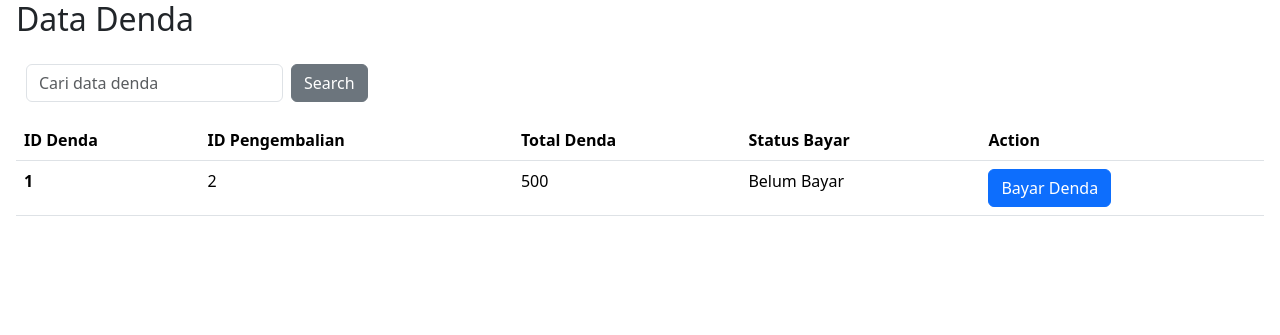
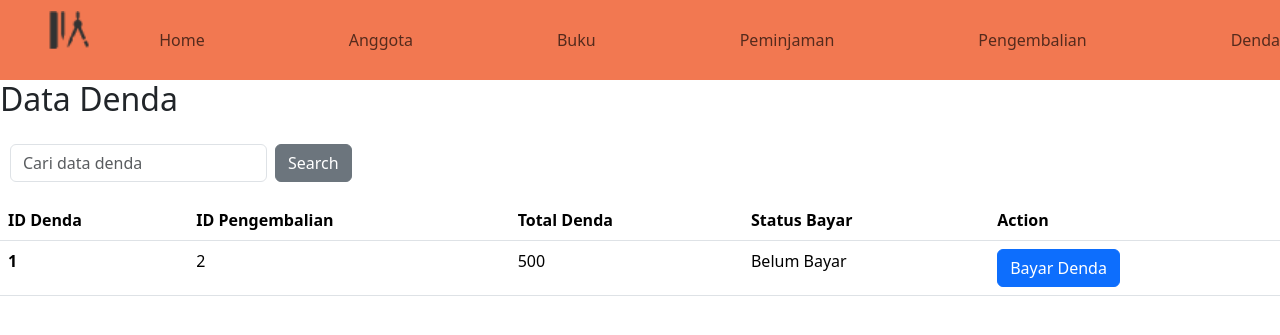
Before and after one commit to Ba3yoo/PAW-PERPUS, a PHP site: page /denda.php in a window 1280 px wide; the page is wider, and only the part inside the window is pictured. Shown: the top 335 px of that part. Run offline with PHP 8.4, Linux system fonts and the light colour scheme; data comes from the database, SQL or seed files in the repository.

Commit message:
waw nambah

```diff
--- a/Model/m_pengembalian.php
+++ b/Model/m_pengembalian.php
@@ -48,7 +48,6 @@
                   FROM pengembalian
                   WHERE id_pengembalian = ?";
 
-        // Gunakan prepared statement untuk melindungi dari SQL injection
         $stmt = $mysqli->prepare($query);
         $stmt->bind_param("i", $id_pengembalian);
         $stmt->execute();
@@ -57,7 +56,6 @@
         while ($row = $result->fetch_assoc()) {
             $date = $row["tanggal"];
             if ($date > 0) {
-                // Insert data denda dengan perhitungan tanggal * 500
                 $total_denda = $date * 500;
                 $mysqli->query("INSERT INTO denda (id_pengembalian, total_denda, status_bayar)
                                 VALUES ($id_pengembalian, $total_denda, 0)");
--- a/denda.php
+++ b/denda.php
@@ -14,6 +14,9 @@
 </head>
 
 <body>
+    <?php
+    include_once "layouts/navbar.php";
+    ?>
     <h2>Data Denda</h2>
     <nav class="navbar navbar-white bg-white">
     <form class="d-flex justify-content-between custom-search-form" method="post" action="">
@@ -78,12 +81,12 @@
                 id_denda: idDenda
             },
             success: function(response) {
-                console.log(response); // Tampilkan respons di konsol
+                console.log(response);
                 alert(response);
                 $("#row_" + idDenda).hide();
             },
             error: function(xhr, status, error) {
-                console.log(xhr.responseText); // Tampilkan pesan kesalahan di konsol
+                console.log(xhr.responseText);
                 alert("Gagal memperbarui status bayar. Error: " + error);
             }
         });
--- a/layouts/navbar.php
+++ b/layouts/navbar.php
@@ -19,7 +19,7 @@
 <body>
 
     <nav class="navbar navbar-expand-lg" style="background-color:#F27851;">
-        <a href="index.php"><img src="assets/images/icon.png" alt="icon-perpus" style="margin-top: 0.2rem; margin-left:2rem; width:100px;"></a>
+        <a href="index.php"><img src="assets/images/icon.png" alt="icon-perpus" style="margin-top: 0.2rem; margin-left:1.2rem; width:100px;"></a>
 
         <button class="navbar-toggler" type="button" data-toggle="collapse" data-target="#navbarNav" aria-controls="navbarNav" aria-expanded="false" aria-label="Toggle navigation">
             <span class="navbar-toggler-icon"></span>
--- a/layouts/navbarstyles.css
+++ /dev/null
@@ -1,3 +0,0 @@
-.nav-item{
-    margin-right: 8rem;
-}
--- a/logout.php
+++ b/logout.php
@@ -1,6 +1,6 @@
 <?php
-    session_start(); //inisialisasi session
-    if(session_destroy()) {//menghapus session
-        header("Location: index.php"); //jika berhasil maka akan diredirect ke file index.php
+    session_start();
+    if(session_destroy()) {
+        header("Location: index.php");
     }
 ?>
```
